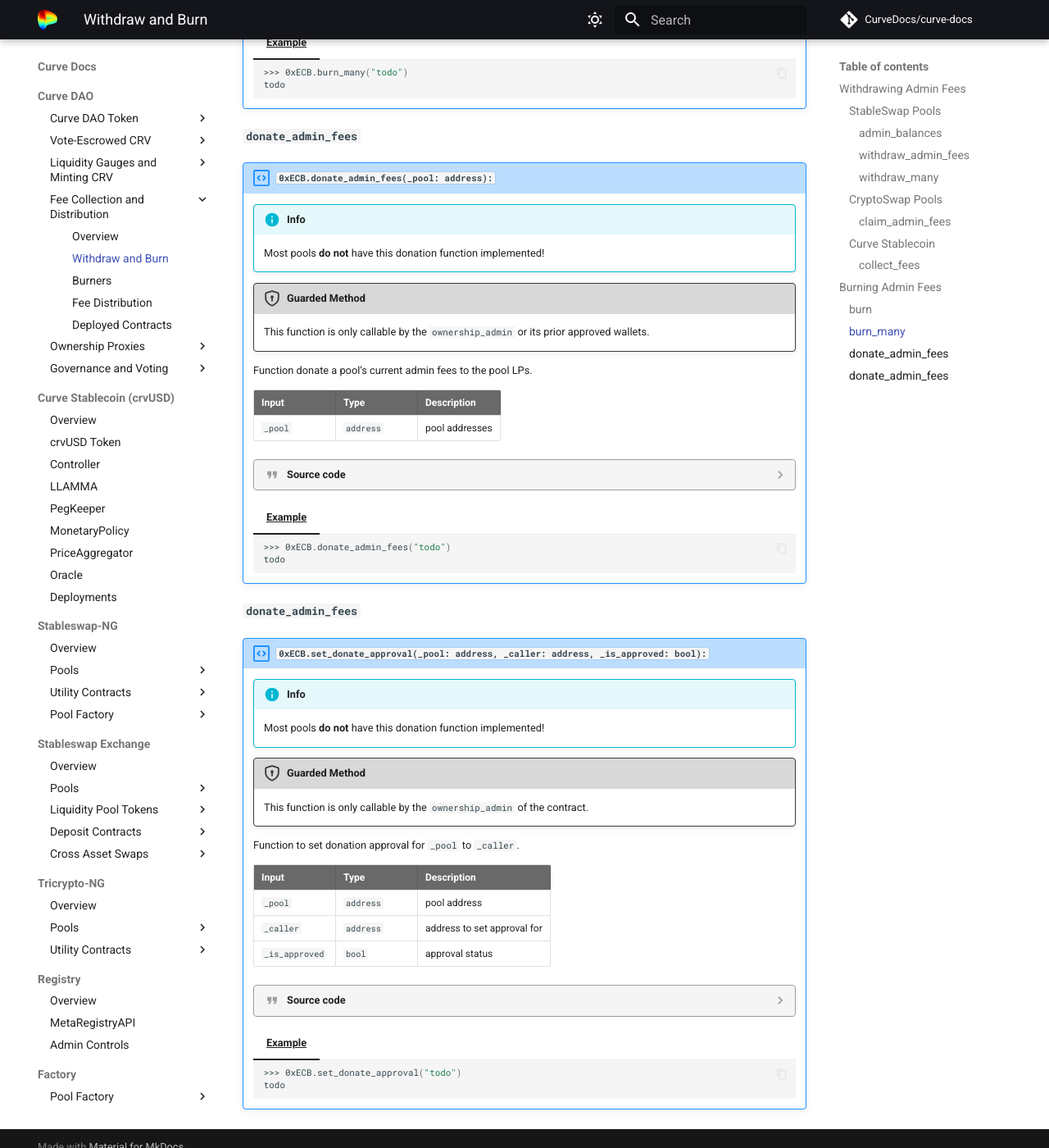
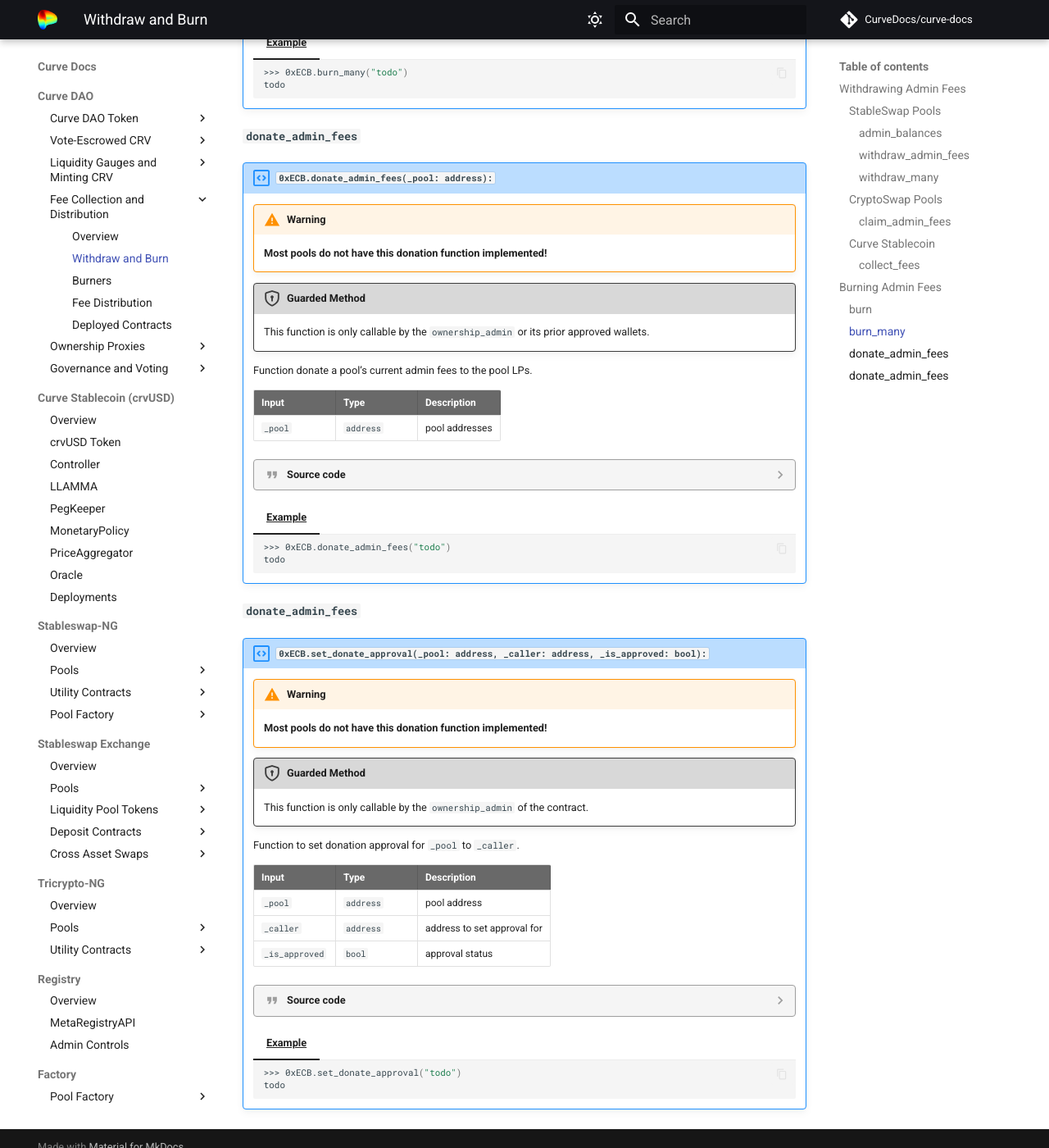
Before and after one commit to CurveDocs/curve-docs, an MkDocs documentation site: the page built from docs/curve_dao/fee-collection-distribution/withdraw-and-burn.md, in a window 1280 px wide and 1400 px high, scrolled down 3975 px. Shown: the whole window at 82% size. Built offline with MkDocs 1.6.1 and Material for MkDocs 9.7.7, drawn with Linux system fonts in a browser that asks for light colours; comment, search, counter and statistics services are not loaded.

Commit message:
different admonition

```diff
--- a/docs/curve_dao/fee-collection-distribution/withdraw-and-burn.md
+++ b/docs/curve_dao/fee-collection-distribution/withdraw-and-burn.md
@@ -368,8 +368,8 @@
 ### `donate_admin_fees`
 !!! description "`0xECB.donate_admin_fees(_pool: address):`"
 
-    !!!info
-        Most pools **do not** have this donation function implemented!
+    !!!warning
+        **Most pools do not have this donation function implemented!**
 
     !!!guard "Guarded Method"
         This function is only callable by the `ownership_admin` or its prior approved wallets.
@@ -409,8 +409,8 @@
 ### `donate_admin_fees`
 !!! description "`0xECB.set_donate_approval(_pool: address, _caller: address, _is_approved: bool):`"
 
-    !!!info
-        Most pools **do not** have this donation function implemented!
+    !!!warning
+        **Most pools do not have this donation function implemented!**
 
     !!!guard "Guarded Method"
         This function is only callable by the `ownership_admin` of the contract.
```
